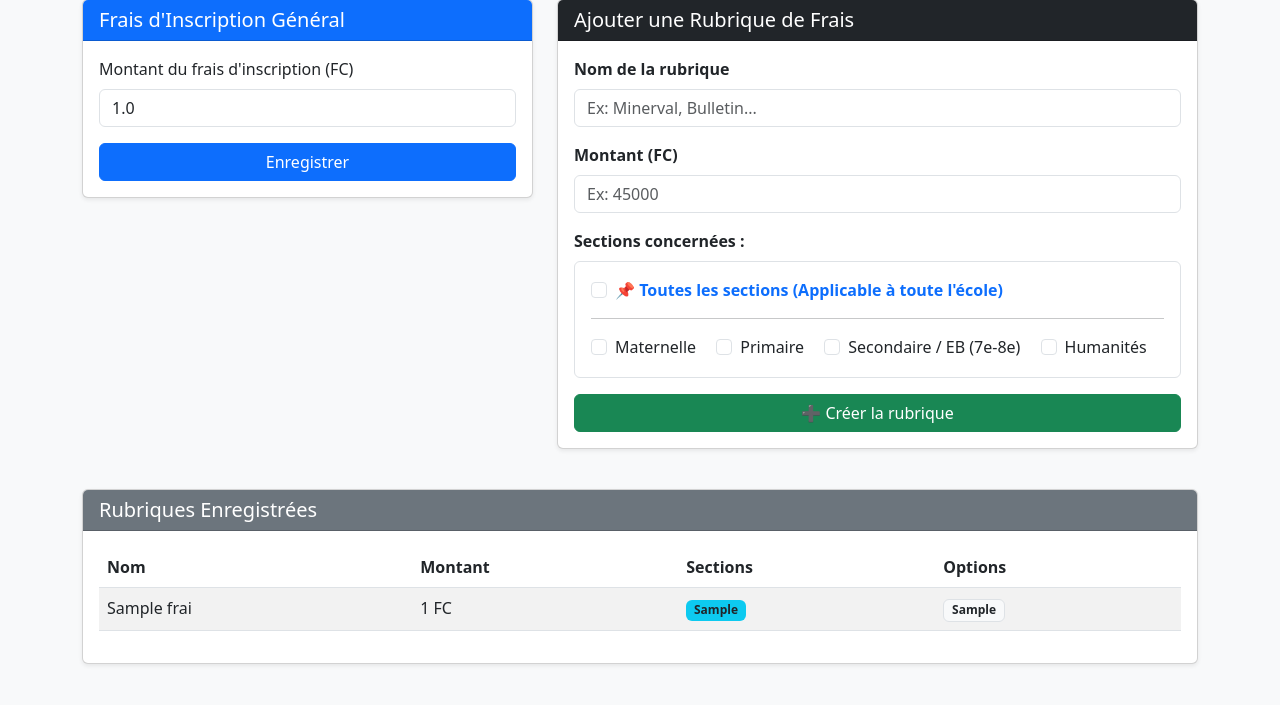
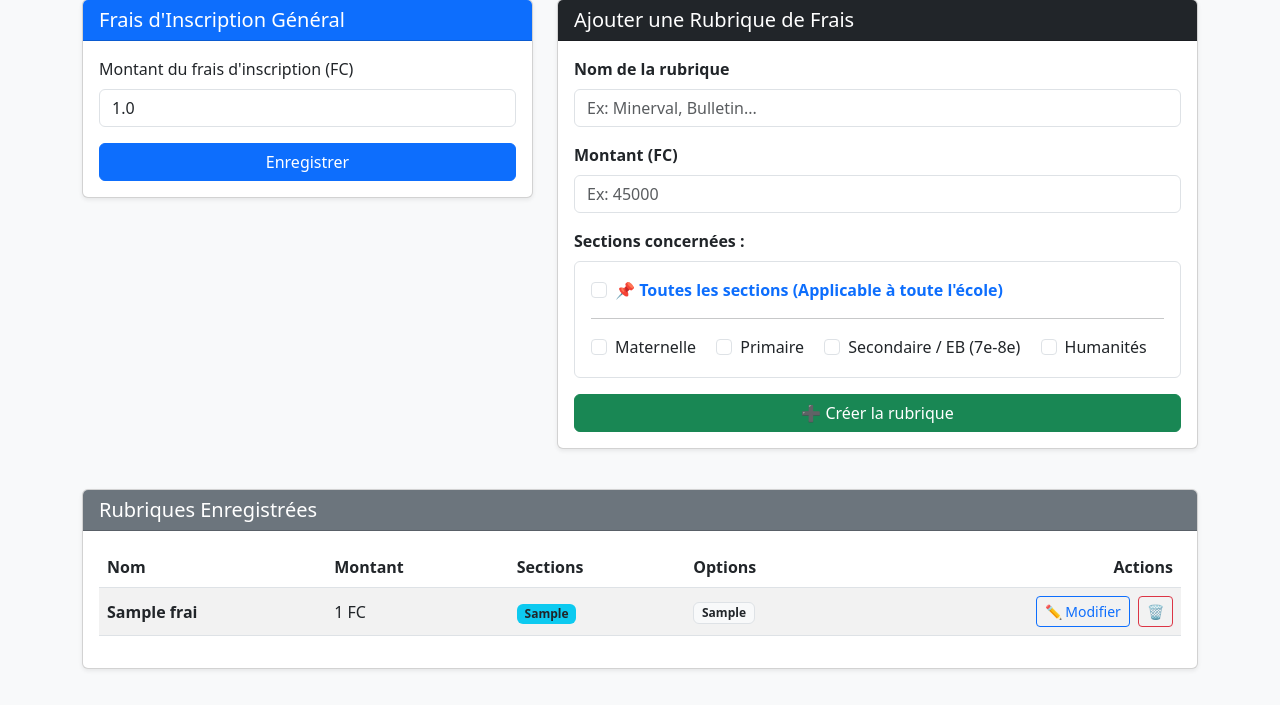
Before and after one commit to osemwanza-ai/gestion-la-charite, a Flask app: page /admin in a window 1280 px wide. Shown: the part 95-800 px from the top of the page. Run offline with Flask 3, Linux system fonts and the light colour scheme; tables that the repository leaves empty hold one stand-in row (values such as "Sample post").

Commit message:
Update admin.html

```diff
--- a/templates/admin.html
+++ b/templates/admin.html
@@ -148,26 +148,69 @@
             <h5 class="card-title mb-0">Rubriques Enregistrées</h5>
         </div>
         <div class="card-body">
-            <table class="table table-striped table-hover">
+            <table class="table table-striped table-hover align-middle">
                 <thead>
                     <tr>
                         <th>Nom</th>
                         <th>Montant</th>
                         <th>Sections</th>
                         <th>Options</th>
+                        <th class="text-end">Actions</th>
                     </tr>
                 </thead>
                 <tbody>
                     {% for r in rubriques %}
                     <tr>
-                        <td>{{ r.nom }}</td>
+                        <td><strong>{{ r.nom }}</strong></td>
                         <td>{{ "{:,.0f}".format(r.montant) }} FC</td>
                         <td><span class="badge bg-info text-dark">{{ r.sections }}</span></td>
                         <td><span class="badge bg-light text-dark border">{{ r.options }}</span></td>
+                        <td class="text-end">
+                            <button type="button" class="btn btn-sm btn-outline-primary me-1" data-bs-toggle="modal" data-bs-target="#editModal{{ r.id }}">
+                                ✏️ Modifier
+                            </button>
+                            <form method="POST" action="{{ url_for('admin') }}" class="d-inline" onsubmit="return confirm('Voulez-vous vraiment supprimer cette rubrique ?');">
+                                <input type="hidden" name="action" value="supprimer_rubrique">
+                                <input type="hidden" name="rubrique_id" value="{{ r.id }}">
+                                <button type="submit" class="btn btn-sm btn-outline-danger">🗑️</button>
+                            </form>
+                        </td>
                     </tr>
+
+                    <!-- MODAL MODIFIER -->
+                    <div class="modal fade" id="editModal{{ r.id }}" tabindex="-1" aria-hidden="true">
+                        <div class="modal-dialog">
+                            <div class="modal-content">
+                                <form method="POST" action="{{ url_for('admin') }}">
+                                    <div class="modal-header bg-primary text-white">
+                                        <h5 class="modal-title">Modifier : {{ r.nom }}</h5>
+                                        <button type="button" class="btn-close btn-close-white" data-bs-dismiss="modal"></button>
+                                    </div>
+                                    <div class="modal-body text-start">
+                                        <input type="hidden" name="action" value="modifier_rubrique">
+                                        <input type="hidden" name="rubrique_id" value="{{ r.id }}">
+
+                                        <div class="mb-3">
+                                            <label class="form-label fw-bold">Nom de la rubrique</label>
+                                            <input type="text" name="nom" class="form-control" value="{{ r.nom }}" required>
+                                        </div>
+
+                                        <div class="mb-3">
+                                            <label class="form-label fw-bold">Montant (FC)</label>
+                                            <input type="number" name="montant" class="form-control" value="{{ r.montant }}" required>
+                                        </div>
+                                    </div>
+                                    <div class="modal-footer">
+                                        <button type="button" class="btn btn-secondary" data-bs-dismiss="modal">Annuler</button>
+                                        <button type="submit" class="btn btn-primary">💾 Enregistrer</button>
+                                    </div>
+                                </form>
+                            </div>
+                        </div>
+                    </div>
                     {% else %}
                     <tr>
-                        <td colspan="4" class="text-center text-muted">Aucune rubrique enregistrée.</td>
+                        <td colspan="5" class="text-center text-muted">Aucune rubrique enregistrée.</td>
                     </tr>
                     {% endfor %}
                 </tbody>
```
